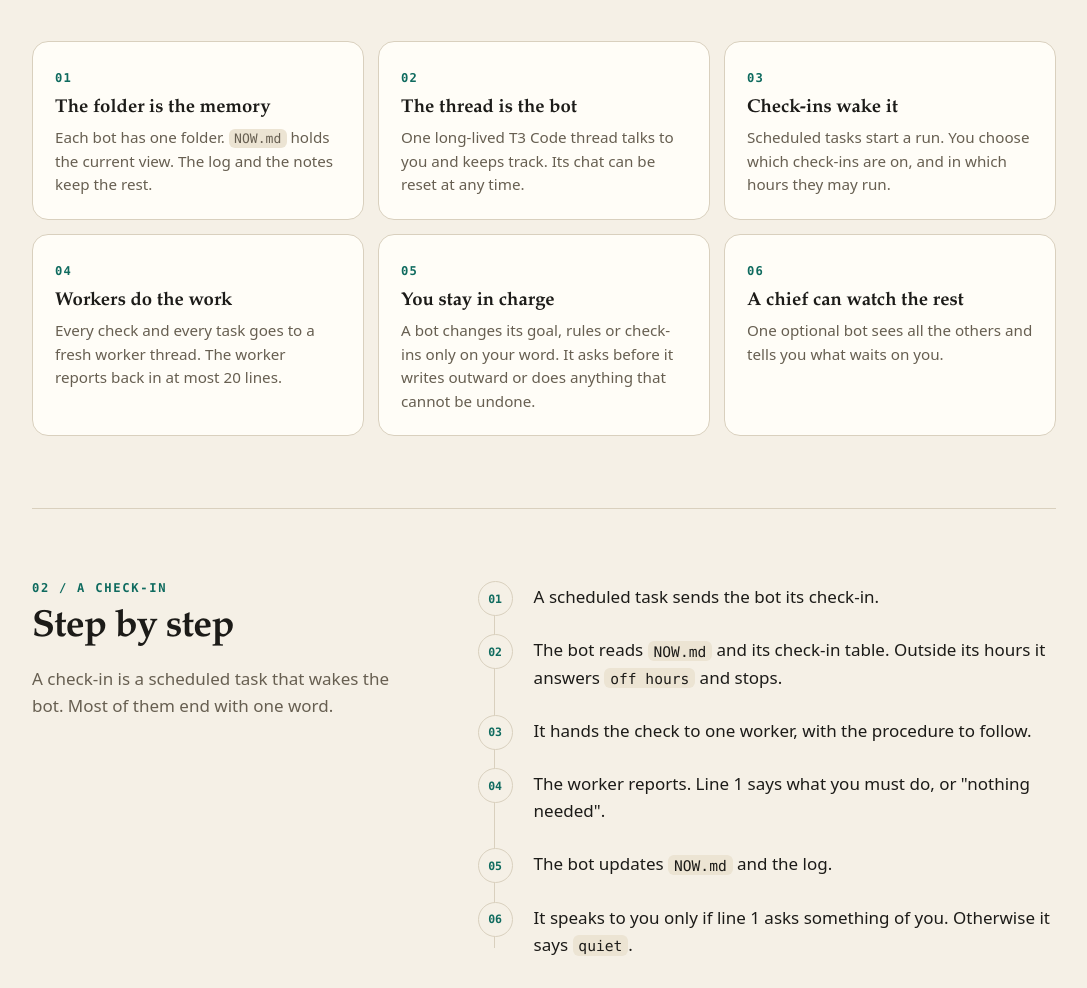
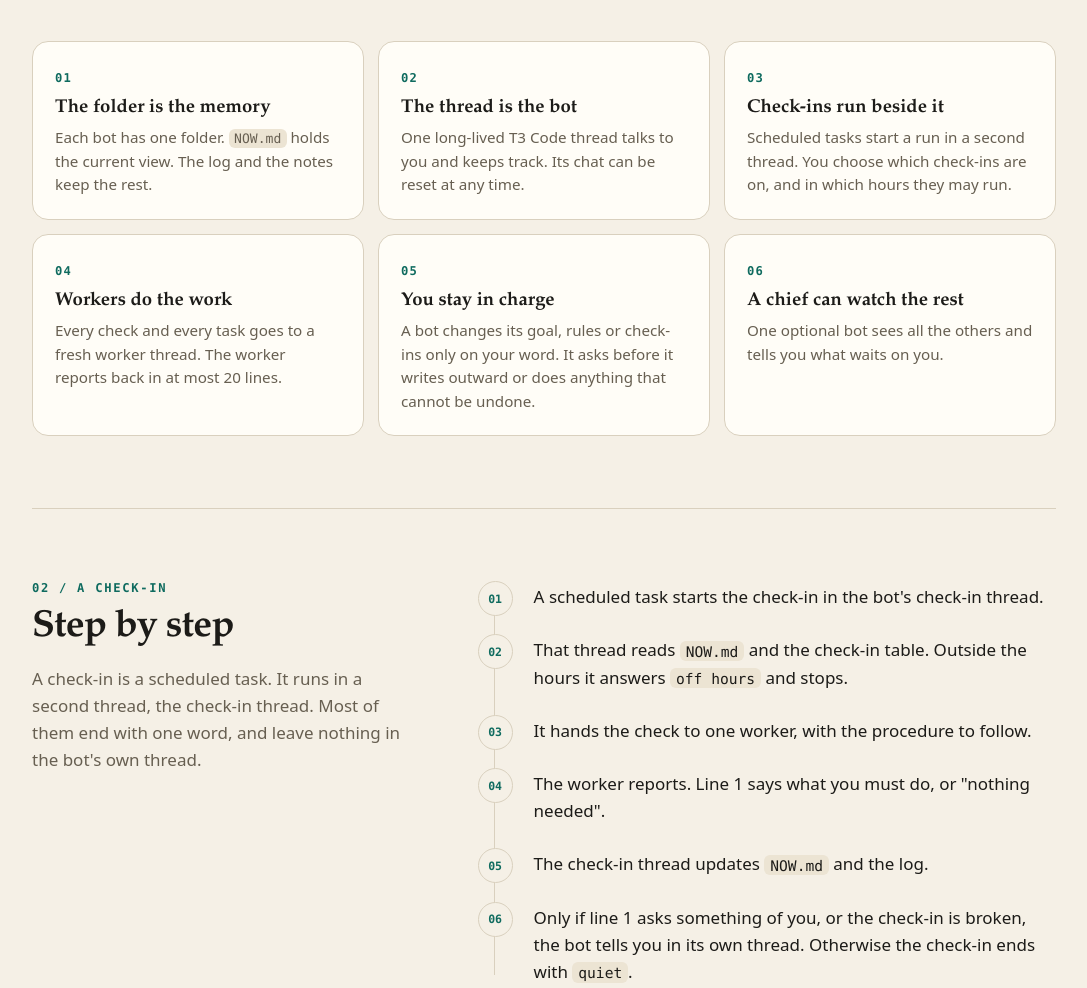
Before and after one commit to wannaFlyKa/standing-bot, a plain HTML site: page docs/index.html in a window 1280 px wide. Shown: the part 1210-2198 px from the top of the page, without its empty margins (96-1183 px from the left). Drawn offline with Linux system fonts and the light colour scheme.

Commit message:
Run check-ins in a check-in thread so a quiet one leaves nothing in the bot's thread

```diff
--- a/docs/index.html
+++ b/docs/index.html
@@ -354,7 +354,7 @@
     </div>
   </div>
 
-  <div class="log" aria-label="An example day: what a bot says at each check-in">
+  <div class="log" aria-label="An example day: how each check-in of a bot ends">
     <div class="log-head"><span>A day with a bot</span><span class="tag">example</span></div>
     <ul>
       <li><span class="t">07:30</span><span>heartbeat</span><span class="q">off hours</span></li>
@@ -375,9 +375,9 @@
   <h2>A front desk, not a worker</h2>
   <p class="intro">The bot talks to you, keeps track and remembers. The work itself goes to workers, each in a fresh thread.</p>
 
-  <div class="flow" role="img" aria-label="Scheduled check-ins wake the bot. You talk to the bot. The bot hands work to workers and reads their results. The bot reads and writes its folder.">
+  <div class="flow" role="img" aria-label="Scheduled check-ins run in a second thread and tell the bot when something needs you. You talk to the bot. The bot hands work to workers and reads their results. The bot reads and writes its folder.">
     <div class="node solo"><b>Scheduled check-ins</b><span>heartbeat, daily, weekly, monthly</span></div>
-    <div class="link v"><svg viewBox="0 0 24 24" fill="none" stroke="currentColor" stroke-width="1.8" stroke-linecap="round" stroke-linejoin="round" aria-hidden="true"><path d="M12 4v16M6 14l6 6 6-6"/></svg><span>wake</span></div>
+    <div class="link v"><svg viewBox="0 0 24 24" fill="none" stroke="currentColor" stroke-width="1.8" stroke-linecap="round" stroke-linejoin="round" aria-hidden="true"><path d="M12 4v16M6 14l6 6 6-6"/></svg><span>tell</span></div>
     <div class="row">
       <div class="node"><b>You</b><span>talk in the bot's thread</span></div>
       <div class="link"><span>talk</span><svg viewBox="0 0 24 24" fill="none" stroke="currentColor" stroke-width="1.8" stroke-linecap="round" stroke-linejoin="round" aria-hidden="true"><path d="M3 12h18M8 7l-5 5 5 5M16 7l5 5-5 5"/></svg></div>
@@ -392,7 +392,7 @@
   <ul class="cards">
     <li><span class="n">01</span><b>The folder is the memory</b><p>Each bot has one folder. <code>NOW.md</code> holds the current view. The log and the notes keep the rest.</p></li>
     <li><span class="n">02</span><b>The thread is the bot</b><p>One long-lived T3 Code thread talks to you and keeps track. Its chat can be reset at any time.</p></li>
-    <li><span class="n">03</span><b>Check-ins wake it</b><p>Scheduled tasks start a run. You choose which check-ins are on, and in which hours they may run.</p></li>
+    <li><span class="n">03</span><b>Check-ins run beside it</b><p>Scheduled tasks start a run in a second thread. You choose which check-ins are on, and in which hours they may run.</p></li>
     <li><span class="n">04</span><b>Workers do the work</b><p>Every check and every task goes to a fresh worker thread. The worker reports back in at most 20 lines.</p></li>
     <li><span class="n">05</span><b>You stay in charge</b><p>A bot changes its goal, rules or check-ins only on your word. It asks before it writes outward or does anything that cannot be undone.</p></li>
     <li><span class="n">06</span><b>A chief can watch the rest</b><p>One optional bot sees all the others and tells you what waits on you.</p></li>
@@ -404,15 +404,15 @@
     <div>
       <div class="eyebrow">02 / A check-in</div>
       <h2>Step by step</h2>
-      <p class="intro">A check-in is a scheduled task that wakes the bot. Most of them end with one word.</p>
+      <p class="intro">A check-in is a scheduled task. It runs in a second thread, the check-in thread. Most of them end with one word, and leave nothing in the bot's own thread.</p>
     </div>
     <ol class="steps">
-      <li>A scheduled task sends the bot its check-in.</li>
-      <li>The bot reads <code>NOW.md</code> and its check-in table. Outside its hours it answers <code>off hours</code> and stops.</li>
+      <li>A scheduled task starts the check-in in the bot's check-in thread.</li>
+      <li>That thread reads <code>NOW.md</code> and the check-in table. Outside the hours it answers <code>off hours</code> and stops.</li>
       <li>It hands the check to one worker, with the procedure to follow.</li>
       <li>The worker reports. Line 1 says what you must do, or "nothing needed".</li>
-      <li>The bot updates <code>NOW.md</code> and the log.</li>
-      <li>It speaks to you only if line 1 asks something of you. Otherwise it says <code>quiet</code>.</li>
+      <li>The check-in thread updates <code>NOW.md</code> and the log.</li>
+      <li>Only if line 1 asks something of you, or the check-in is broken, the bot tells you in its own thread. Otherwise the check-in ends with <code>quiet</code>.</li>
     </ol>
   </div>
 </section>
```
Also changed, not shown: 3 other files.
